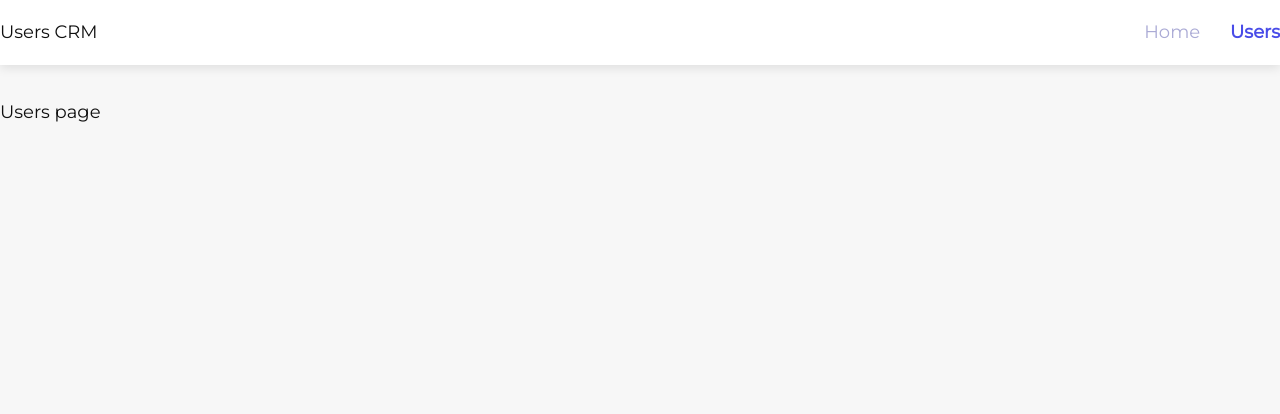
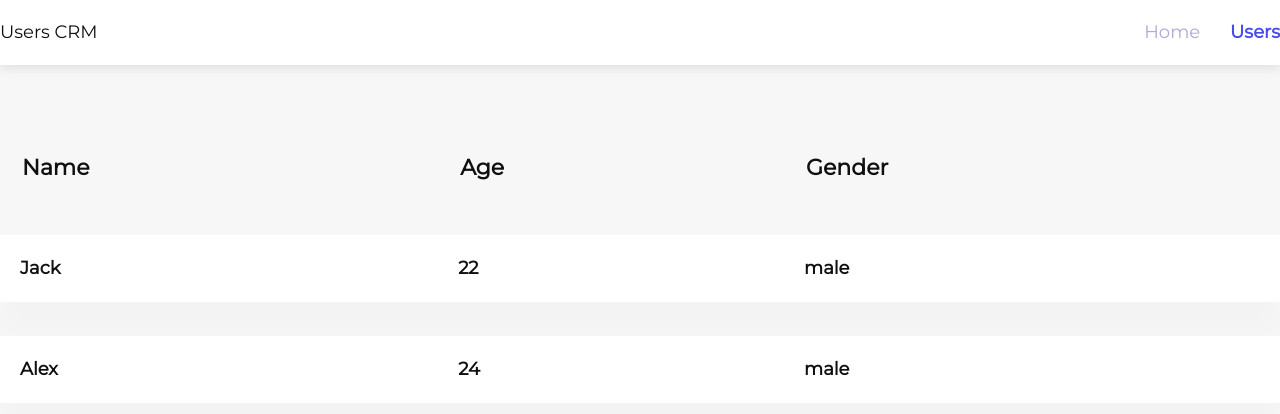
Before and after one commit to karyna4k/Users-CRM, a Vue app: page /users in a window 1280 px wide. Shown: the top 414 px of the page. Built offline with nearby package versions, Linux system fonts and the light colour scheme.

Commit message:
feat: add table of users

```diff
--- a/src/pages/Users.vue
+++ b/src/pages/Users.vue
@@ -2,8 +2,39 @@
   <div class="wrapper-content wrapper-content--fixed">
     <section>
       <div class="container">
-        <h1>Users page</h1>
+        <table>
+          <thead>
+            <tr>
+              <th>Name</th>
+              <th>Age</th>
+              <th>Gender</th>
+            </tr>
+          </thead>
+          <tbody>
+            <tr v-for="user in users" :key="user.id">
+              <td>{{ user.name }}</td>
+              <td>{{ user.age }}</td>
+              <td>{{ user.gender }}</td>
+            </tr>
+          </tbody>
+        </table>
       </div>
     </section>
   </div>
 </template>
+
+<script>
+export default {
+  data() {
+    return {
+      users: [],
+    };
+  },
+  created() {
+    this.users = [
+      { id: 1, name: "Jack", age: 22, gender: "male" },
+      { id: 2, name: "Alex", age: 24, gender: "male" },
+    ];
+  },
+};
+</script>
```
